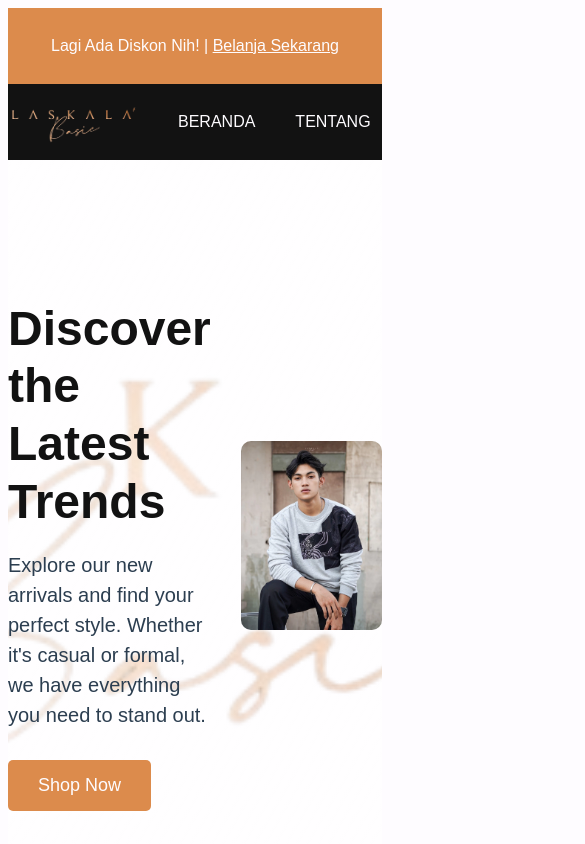
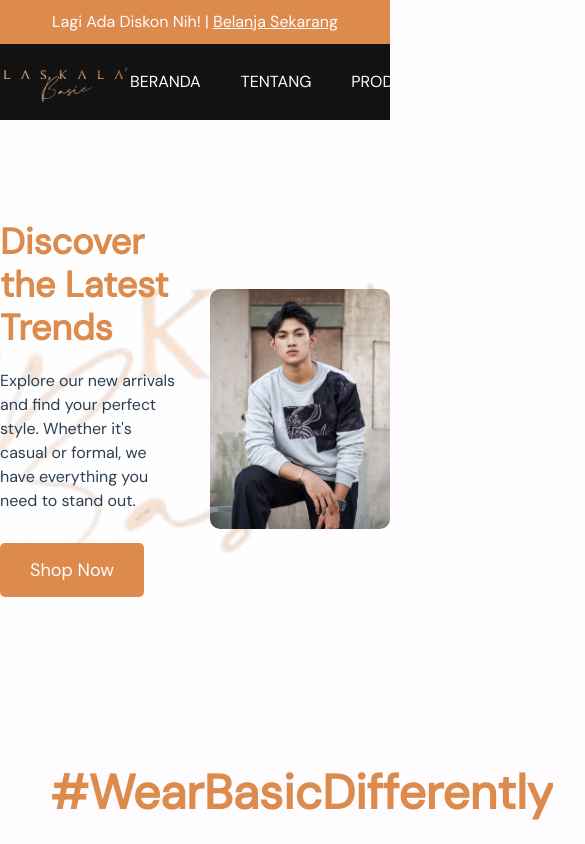
Before and after one commit to radityarohman/laskala-basic, a plain HTML site: page index.html in a window 390 px wide. Shown: the top 844 px of the page, 585 px wide, since content can reach past the window. Drawn offline with Linux system fonts and the light colour scheme.

Commit message:
update index.html and home.css

```diff
--- a/assets/css/home.css
+++ b/assets/css/home.css
@@ -16,41 +16,6 @@ html, body {
 }
 
 
-.navbar {
-    display: flex;
-    justify-content: space-around;
-    background-color: var(--black);
-}
-
-ul, ol {
-    list-style: none;
-}
-
-a {
-    text-decoration: none;
-    color: inherit;
-}
-
-.navbar .nav-logo {
-    width: 130px;
-    object-fit: contain;
-    padding-block: .625rem;
-}
-
-.text-underline {
-    text-decoration: underline;
-}
-
-.navbar .nav-wrapper {
-    display: flex;
-    align-items: center;
-    gap: 40px;
-}
-
-.navbar .nav-wrapper .nav-item a {
-    text-transform: uppercase;
-    color: var(--white);
-}
 header .header-banner {
     text-align: center;
     padding-block: 10px;
@@ -102,9 +67,6 @@ header .header-banner {
     gap: 20px;
 }
 
-.image-row img:hover {
-    transform: scale(1.05);
-}
 
 .banner-hero {
     background: linear-gradient(120deg, rgba(255, 255, 255, 0.8), rgba(255, 255, 255, 0.5)), url('../images/logo-laskala-basic.png') no-repeat center center/cover;
@@ -112,7 +74,7 @@ header .header-banner {
     color: var(--black);
 }
 
-.banner-hero .container {
+.banner-hero .container-hero {
     display: flex;
     justify-content: space-between;
     align-items: center;
@@ -134,6 +96,7 @@ header .header-banner {
 }
 
 .banner-hero-text h1 {
+    color: var(--orange);
     font-size: 48px;
     line-height: 1.2;
     margin-bottom: 20px;
@@ -408,3 +371,36 @@ footer {
     text-align: center;
     padding: 20px;
 }
+
+
+@media (max-width: 1200px) {
+    .wear-basic-text {
+        width: 100%;
+        text-align: center;
+    }
+    .wear-basic-content {
+        flex-direction: column;
+    }
+    .top-selection-grid {
+        grid-template-columns: repeat(3, 1fr);
+    }
+    .best-sellers-grid {
+        grid-template-columns: repeat(2, 1fr);
+    }
+}
+
+@media (max-width: 768px) {
+    .top-selection-grid,
+    .best-sellers-grid {
+        grid-template-columns: repeat(2, 1fr);
+    }
+    .banner-hero-text h1 {
+        font-size: 36px;
+    }
+    .banner-hero-text p {
+        font-size: 16px;
+    }
+    .banner-hero-image img {
+        max-width: 400px;
+    }
+}
--- a/index.html
+++ b/index.html
@@ -5,13 +5,14 @@
     <meta name="viewport" content="width=device-width, initial-scale=1.0">
     <title>Laskala Basic</title>
     <link rel="stylesheet"  href="./assets/css/home.css">
+    <link rel="stylesheet" href="./assets/css/style.css">
     <link rel="stylesheet" href="https://cdnjs.cloudflare.com/ajax/libs/font-awesome/6.0.0-beta3/css/all.min.css">
 </head>
 <body>
     <div data-include="./includes/header.html"></div>
 
     <section class="banner-hero">
-        <div class="container">
+        <div class="containe-hero">
             <div class="banner-hero-content">
                 <div class="banner-hero-text">
                     <h1>Discover the Latest Trends</h1>
@@ -26,7 +27,7 @@
     </section>
 
     <section class="wear-basic">
-      <div class="container">
+      <div class="container-wear-basic">
           <div class="wear-basic-content">
               <div class="wear-basic-text">
                   <h2>#WearBasicDifferently</h2>
```
